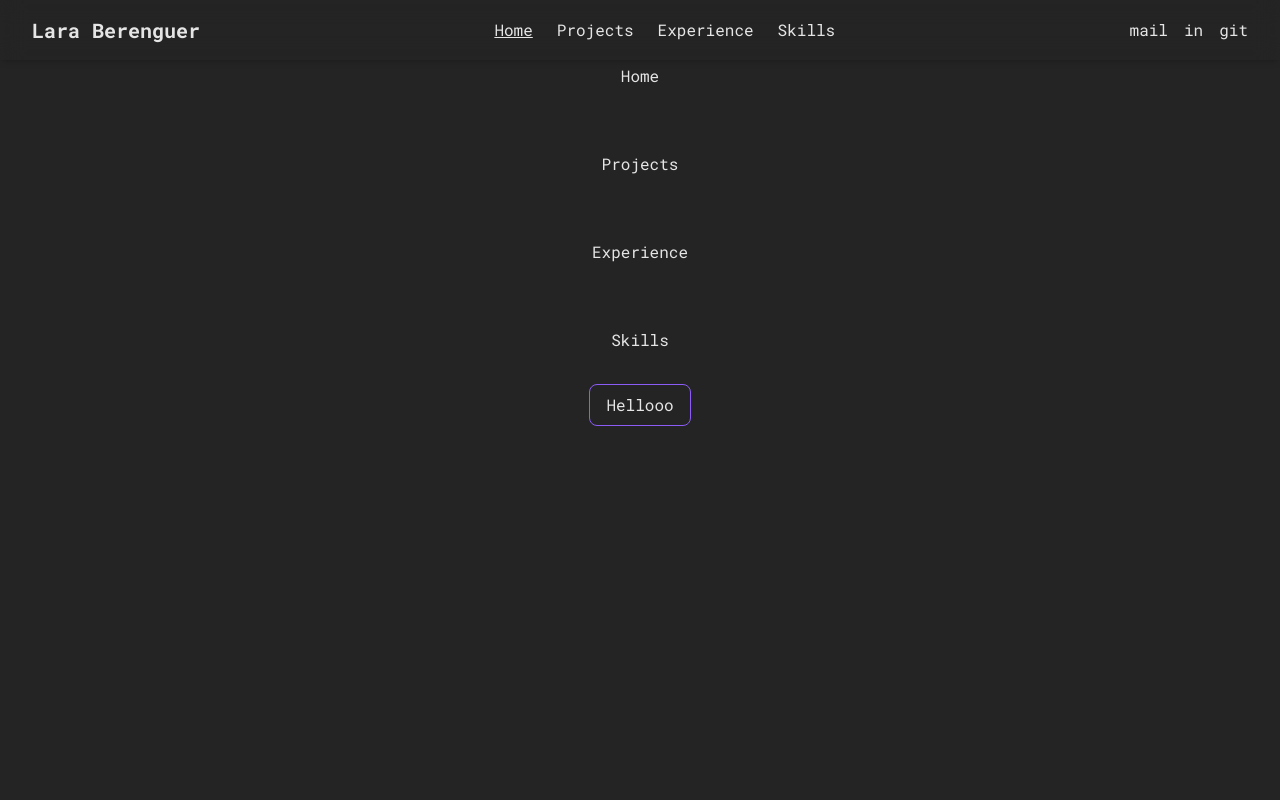
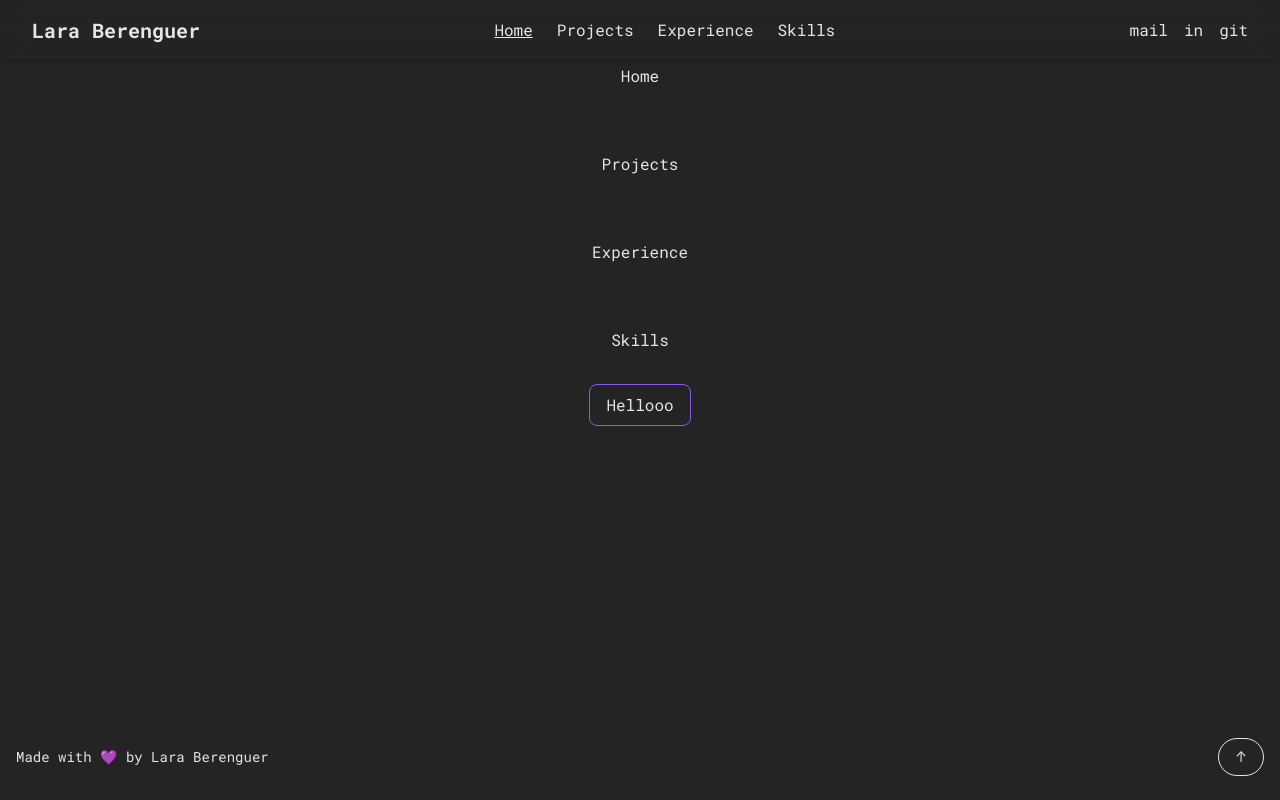
Before and after one commit to LaraBerenguer/portfolio, a React (Vite) app: page / in a window 1280 px wide. Built offline with nearby package versions, Linux system fonts and the light colour scheme.

Commit message:
Add footer and fix color name variables and errors in navbar and css

```diff
--- a/src/App.tsx
+++ b/src/App.tsx
@@ -1,4 +1,5 @@
 import './App.css'
+import Footer from './layout/Footer';
 import Navbar from './layout/Navbar';
 
 function App() {
@@ -22,6 +23,7 @@ function App() {
           Hellooo
         </button>
       </main>
+      <Footer />
     </>
   )
 };
--- a/src/index.css
+++ b/src/index.css
@@ -14,14 +14,14 @@
   --color-gold: #FACC15;
   --color-emerald: #10B981;
   --color-red: #EF4444;
-  --color-text: #E5E5E5;
-  --color-text-muted: #9CA3AF;
+  --color-light: #E5E5E5;
+  --color-light-muted: #9CA3AF;
   --color-contrast: #374151;
 }
 
 @layer base {
   html {
-    color: var(--color-text);
+    color: var(--color-light);
     background-color: var(--color-base);
   }
 }
--- /dev/null
+++ b/src/layout/Footer.tsx
@@ -0,0 +1,16 @@
+import { animateScroll } from "react-scroll";
+
+const Footer = () => {
+    const scrollToTop = () => {
+        animateScroll.scrollToTop();
+    };
+
+    return (
+        <footer className="fixed bottom-0 left-0 right-0 flex justify-between items-center text-sm px-4 py-6 z-10">
+            <p>Made with 💜 by Lara Berenguer</p>
+            <button onClick={scrollToTop} className="rounded-full border-1 border-light text-light px-4 py-2 hover:text-primary hover:border-primary transition-all">↑</button>
+        </footer>
+    );
+};
+
+export default Footer;
--- a/src/layout/Navbar.tsx
+++ b/src/layout/Navbar.tsx
@@ -26,7 +26,7 @@ const Navbar = () => {
                             offset={-80}
                             spy={true}
                             activeClass="underline"
-                            className="cursor-pointer text-light hover:text-primary transition-colors"
+                            className="cursor-pointer text-light hover:text-gold transition-colors"
                         >
                             {section.charAt(0).toUpperCase() + section.slice(1)}
                         </Link>
@@ -35,7 +35,7 @@ const Navbar = () => {
             </div>
             <div className="flex gap-4 text-light">
                 <a href="mailto:laraberenguer@outlook.com" className="hover:text-primary">mail</a>
-                <a href="https://linkedin.com/in/lara-berenguer" target="_blank" className="hover:text-primary">in</a>
+                <a href="https://www.linkedin.com/in/lara-berenguer-calvo/" target="_blank" className="hover:text-primary">in</a>
                 <a href="https://github.com/LaraBerenguer" target="_blank" className="hover:text-primary">git</a>
             </div>
         </nav>
```
